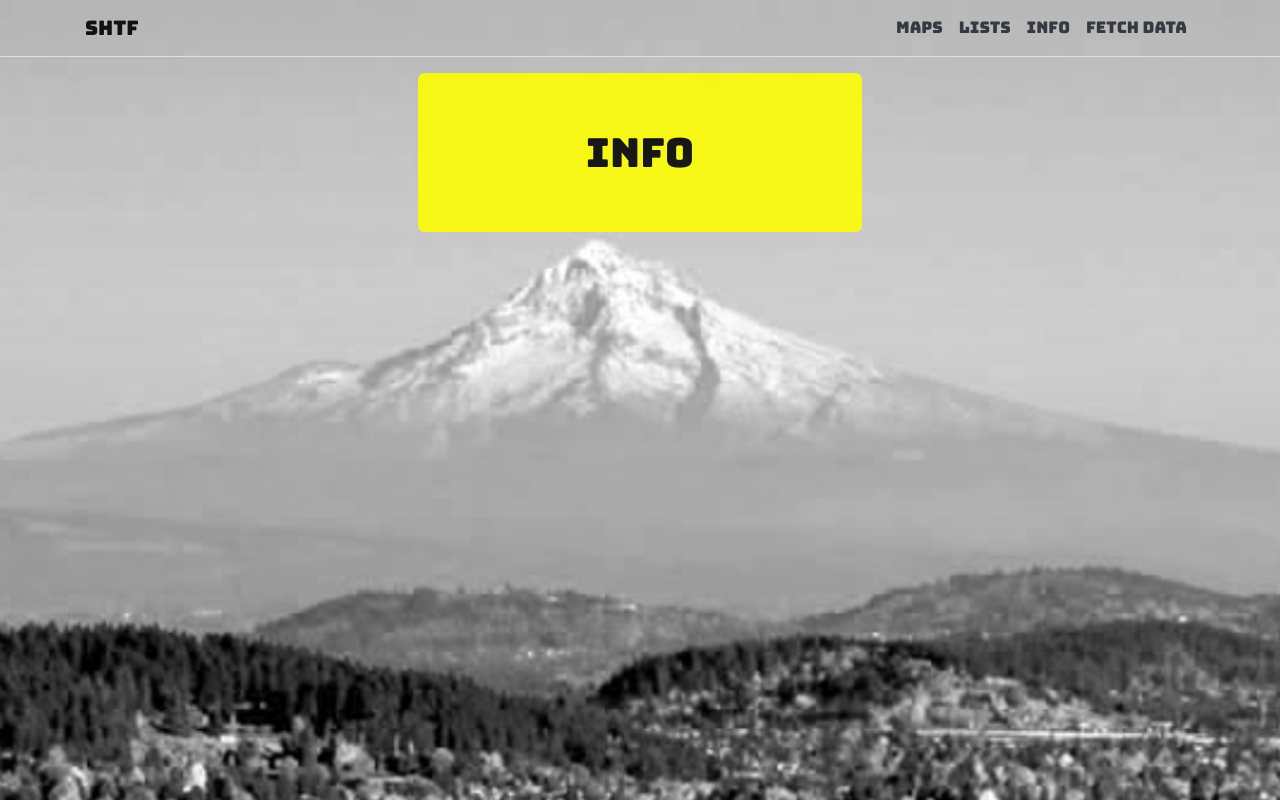
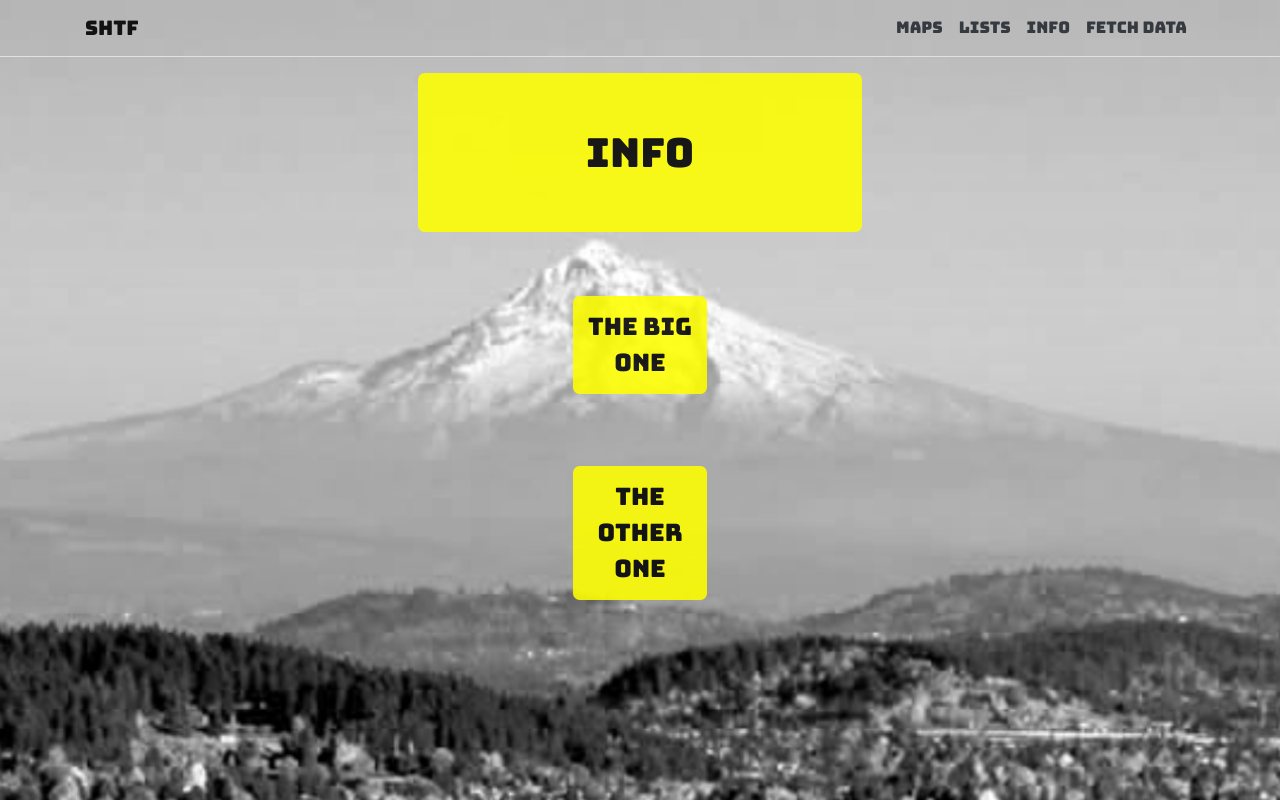
Before and after one commit to reese-lee/SHTF, a React (Create React App) app in the folder ClientApp/: page /info in a window 1280 px wide. Built offline with nearby package versions, Linux system fonts and the light colour scheme; no server answers.

Commit message:
add collapse buttons to component, still have to make sure they toggle correctly

```diff
--- a/ClientApp/src/components/Info.jsx
+++ b/ClientApp/src/components/Info.jsx
@@ -1,21 +1,20 @@
 import React, { Component } from 'react';
 import './Home.css';
 import { Layout } from './Layout';
+import { UncontrolledCollapse, Button, CardBody, Card } from 'reactstrap';
 
 export class Info extends Component {
   static displayName = Info.name;
 
-  // constructor (props) {
-  //   super(props);
-  //   this.state = { currentCount: 0 };
-  //   this.incrementCounter = this.incrementCounter.bind(this);
-  // }
-  //
-  // incrementCounter () {
-  //   this.setState({
-  //     currentCount: this.state.currentCount + 1
-  //   });
-  // }
+  constructor(props) {
+    super(props);
+    this.toggle = this.toggle.bind(this);
+    this.state = { collapse: false };
+  }
+
+  toggle() {
+    this.setState(state => ({ collapse: !state.collapse }));
+  }
 
   render () {
     return (
@@ -23,6 +22,40 @@ export class Info extends Component {
         <div>
           <h1 className="title3">INFO</h1>
 
+          <div className="buttonDiv">
+            <div>
+              <Button className="splashButtons" id="toggler" style={{ marginBottom: '1rem' }}>The Big One</Button>
+              <UncontrolledCollapse toggler="#toggler">
+                <Card>
+                  <CardBody>
+                    Anim pariatur cliche reprehenderit,
+                    enim eiusmod high life accusamus terry richardson ad squid. Nihil
+                    anim keffiyeh helvetica, craft beer labore wes anderson cred
+                    nesciunt sapiente ea proident.
+                  </CardBody>
+                </Card>
+              </UncontrolledCollapse>
+            </div>
+          </div>
+
+          <div className="buttonDiv">
+            <div>
+              <Button className="splashButtons" id="toggler" style={{ marginBottom: '1rem' }}>The Other One</Button>
+              <UncontrolledCollapse toggler="#toggler">
+                <Card>
+                  <CardBody>
+                    Anim pariatur cliche reprehenderit,
+                    enim eiusmod high life accusamus terry richardson ad squid. Nihil
+                    anim keffiyeh helvetica, craft beer labore wes anderson cred
+                    nesciunt sapiente ea proident.
+                  </CardBody>
+                </Card>
+              </UncontrolledCollapse>
+            </div>
+
+
+          </div>
+          <br/>
 
         </div>
       </Layout>
```
